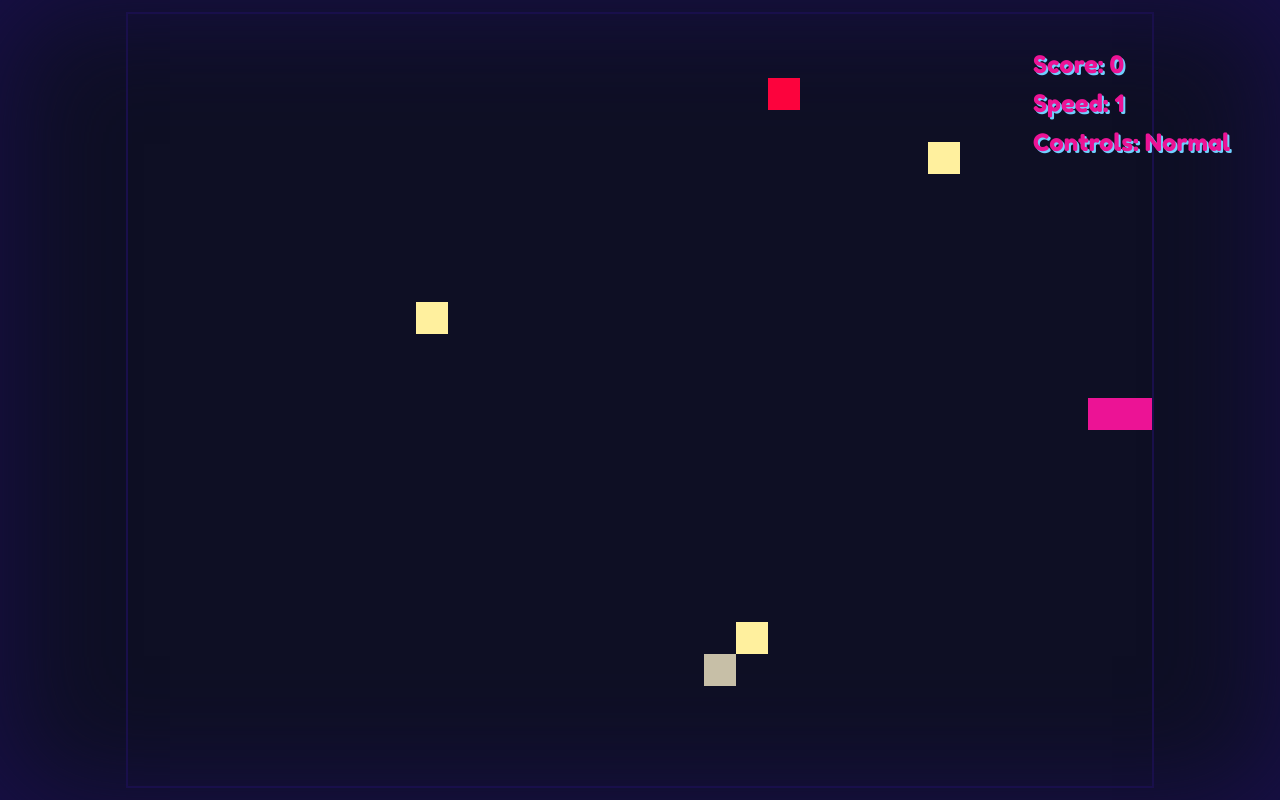
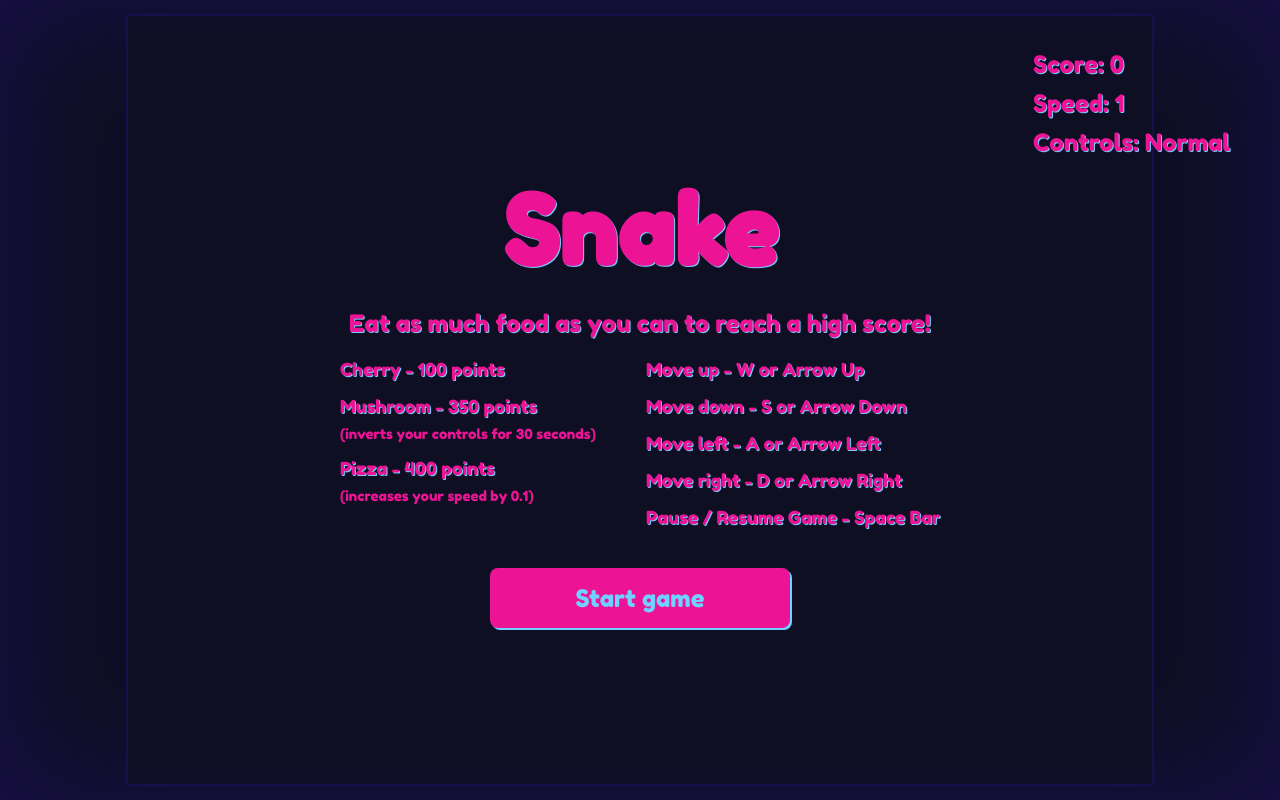
Before and after one commit to frankkluijtmans/snake-react, a React app: page / in a window 1280 px wide. Built offline with nearby package versions, Linux system fonts and the light colour scheme.

Commit message:
feat: Implement all game states and screens.

```diff
--- a/src/domain/Game.ts
+++ b/src/domain/Game.ts
@@ -7,7 +7,8 @@ import { Input } from "./Input";
 import { Helpers } from "./Helpers";
 import { store } from "../store/store";
 import { FoodType } from "../enums/FoodType";
-import { resetScore } from "../store/slices/GameState";
+import { GameState } from "../enums/GameState";
+import { resetScore, changeGameState } from "../store/slices/GameState";
 import { resetSideEffects } from "../store/slices/SideEffects";
 
 export class Game {
@@ -19,11 +20,14 @@ export class Game {
 	private food: Food[] = [];
 	private foodFactory: FoodFactory = new FoodFactory();
 	private gameLoop: any;
+	private gameState: GameState = GameState.INITIAL;
 
 	constructor() {
 		this.plane = new Plane();
 		this.input = new Input();
 		this.snake = new Snake(this.plane, this.input);
+		this.subScribeToGameState();
+		this.bindInput();
 	}
 
 	get speedMultiplier(): number {
@@ -31,7 +35,7 @@ export class Game {
 		return store.getState().sideEffects.speedMultiplier;
 	}
 
-    public setup(): void {
+	public start(): void {
 
 		this.resetObjects();
 		this.resetState();
@@ -56,10 +60,41 @@ export class Game {
 		}, 1000 / Math.round(this.FRAME_RATE * this.speedMultiplier));
 	}
 
+	private subScribeToGameState(): void {
+
+		store.subscribe(() => {
+
+			const newState: GameState = store.getState().gameState.state;
+			const oldState: GameState = this.gameState;
+
+			if(newState !== oldState) {
+
+				this.gameState = newState;
+				this.triggerStateChanges(oldState);
+			}
+		})
+	}
+
+	private triggerStateChanges(oldState: GameState): void {
+
+		switch(this.gameState) {
+			case GameState.PAUSED:
+				clearInterval(this.gameLoop);
+				return;
+			case GameState.ACTIVE:
+				oldState === GameState.PAUSED ? this.resetLoop() : this.start();
+				return;
+			case GameState.GAME_OVER:
+				this.food.forEach((food: Food) => food.remove(this.plane));
+				clearInterval(this.gameLoop);
+				return;
+		}
+	}
+
 	private resetObjects(): void {
 
 		// Initialize plane
-        this.plane.init();
+		if(!this.plane.grid) this.plane.init();
 
 		// Initialize snake
 		this.snake.init();
@@ -149,7 +184,7 @@ export class Game {
 			this.snake.coordinates.slice(0, this.snake.coordinates.length - 1)
 		)) {
 			clearInterval(this.gameLoop);
-            // Dispatch action to change gamestate
+			store.dispatch(changeGameState(GameState.GAME_OVER));
 			return true;
 		}
 
@@ -162,10 +197,25 @@ export class Game {
 			this.snake.coordinates[this.snake.coordinates.length - 1]
 		)) {
 			clearInterval(this.gameLoop);
-            // Dispatch action to change gamestate
+			store.dispatch(changeGameState(GameState.GAME_OVER));
 			return true;
 		}
 
 		return false;
 	}
+
+	private bindInput(): void {
+
+		this.input.subscribe({
+			keyCodes: ['Space'],
+			callback: () => {
+
+				if(this.gameState !== GameState.ACTIVE && this.gameState !== GameState.PAUSED) return;
+
+				store.dispatch(
+					this.gameState === GameState.ACTIVE ? changeGameState(GameState.PAUSED) : changeGameState(GameState.ACTIVE)
+				)
 			}
+		});
+	}
+}
--- a/src/domain/food/Food.ts
+++ b/src/domain/food/Food.ts
@@ -36,7 +36,7 @@ export abstract class Food {
 		this.triggerSideEffect();
 	}
 
-	private remove(plane: Plane): void {
+	public remove(plane: Plane): void {
 
 		plane.grid
 			.selectAll("rect[identifier='"+ this.identifier +"']")
--- a/src/enums/GameState.ts
+++ b/src/enums/GameState.ts
@@ -1,5 +1,6 @@
 export enum GameState {
 	INITIAL = "initial",
+	ACTIVE = "active",
 	PAUSED = "paused",
 	GAME_OVER = "game_over"
 }
--- a/src/main.tsx
+++ b/src/main.tsx
@@ -1,27 +1,59 @@
 import { render } from "react-dom";
 import React, { Component } from "react";
 import { Game } from "./domain/Game";
+import { store } from "./store/store";
+import { GameState } from "./enums/GameState";
 import ScoreBoard from "./ui/ScoreBoard";
 import Plane from "./ui/Plane";
 
 import "./styles/styles.scss";
+import GameOverScreen from "./ui/GameOverScreen";
+import PauseScreen from "./ui/PauseScreen";
+import StartScreen from "./ui/StartScreen";
 
-class Main extends Component {
+class Main extends Component<{}, {
+    gameState: GameState,
+    score: number
+}> {
 
     private controller: Game;
 
     constructor(props) {
         super(props);
+
         this.controller = new Game();
+        this.state = {
+            gameState: store.getState().gameState.state,
+            score: store.getState().gameState.score
+        };
+
+        this.subscribeToStoreChanges();
     }
 
-    componentDidMount() {
-        this.controller.setup();
+    private subscribeToStoreChanges(): void {
+
+        store.subscribe(() => {
+            this.setState({
+                gameState: store.getState().gameState.state,
+                score: store.getState().gameState.score
+            });
+        })
     }
 
     render() {
         return (
             <div className="GameWrapper">
+                {this.state.gameState === GameState.INITIAL &&
+                    <StartScreen/>
+                }
+                {this.state.gameState === GameState.PAUSED &&
+                    <PauseScreen/>
+                }
+                {this.state.gameState === GameState.GAME_OVER &&
+                    <GameOverScreen
+                        score={ this.state.score }
+                    />
+                }
                 <ScoreBoard/>
                 <Plane/>
             </div>
--- a/src/styles/styles.scss
+++ b/src/styles/styles.scss
@@ -1,3 +1,14 @@
+$pink: #EC1395;
+$blue: #70D0FF;
+$navy: #190F4B;
+$dark-navy: #0E0F24;
+
+* {
+    margin: 0;
+    padding: 0;
+    font-family: 'Fredoka One', cursive;
+}
+
 body {
     display: flex;
     justify-content: center;
@@ -5,16 +16,95 @@ body {
     height: 100vh;
     margin: 0;
     padding: 0;
-    background: #0E0F24;
-    box-shadow: inset 0 0 120px #190F4B;
-    font-family: 'Fredoka One', cursive;
+    background: $dark-navy;
+    box-shadow: inset 0 0 120px $navy;
+}
+
+.Screen {
+    position: absolute;
+    top: 50%;
+    left: 50%;
+    transform: translate(-50%, -50%);
+
+    display: flex;
+    flex-direction: column;
+    align-items: center;
+    justify-content: center;
+    width: 1024px;
+    height: 768px;
+    background: rgba($dark-navy, 0.8);
+
+    color: $pink;
+    text-shadow: $blue 1px 1px 0;
+
+    h2, h1 {
+        margin-bottom: 20px;
+    }
+
+    h1 {
+        font-size: 96px;
+    }
+
+    h2 {
+        font-size: 72px;
+    }
+
+    p {
+        font-size: 24px;
+    }
+
+    button {
+        width: 300px;
+        height: 60px;
+        margin-top: 40px;
+        border: 0;
+        border-radius: 8px;
+        background: $pink;
+        color: $blue;
+        box-shadow: 2px 2px 0 $blue;
+        font-size: 24px;
+        cursor: pointer;
+    }
+}
+
+.InstructionsWrapper {
+    display: flex;
+    margin-top: 20px;
+    flex-direction: row;
+    justify-content: space-between;
+
+    .List {
+        list-style-type: none;
+        font-size: 18px;
+
+        &:first-child {
+            margin-right: 50px;
+        }
+
+        li {
+            margin-top: 15px;
+
+            &:first-child {
+                margin-top: 0;
+            }
+
+            span {
+                display: block;
+                margin-top: 8px;
+                font-size: 14px;
+                text-shadow: none;
+            }
+        }
+    }
 }
 
 #plane {
-    border: 2px solid #190F4B;
+    width: 1024px;
+    height: 768px;
+    border: 2px solid $navy;
 
     .SnakePart {
-        fill: #EC1395;
+        fill: $pink;
     }
 
     .FoodCherry {
@@ -38,8 +128,8 @@ body {
     span {
         display: block;
         margin-bottom: 10px;
-        color: #EC1395;
-        text-shadow: #70D0FF 2px 2px 0;
+        color: $pink;
+        text-shadow: $blue 1px 1px 0;
         font-size: 24px;
     }
 }
--- /dev/null
+++ b/src/ui/GameOverScreen.tsx
@@ -0,0 +1,21 @@
+import React, { Component } from "react";
+import { store } from "../store/store";
+import { GameState } from "../enums/GameState";
+import { changeGameState } from "../store/slices/GameState";
+
+export default class GameOverScreen extends Component<{ score: number }, {}> {
+
+    constructor(props) {
+        super(props);
+    }
+
+    render() {
+        return (
+            <div className="Screen">
+                <h2>Game Over</h2>
+                <p>Your score was <strong>{ this.props.score }</strong>.</p>
+                <button onClick={() => store.dispatch(changeGameState(GameState.ACTIVE))}>Restart game</button>
+            </div>
+        );
+    }
+}
--- /dev/null
+++ b/src/ui/PauseScreen.tsx
@@ -0,0 +1,19 @@
+import React, { Component } from "react";
+import Instructions from "./StartScreen/Instructions";
+
+export default class PauseScreen extends Component {
+
+	constructor(props) {
+		super(props);
+	}
+
+	render() {
+		return (
+			<div className="Screen">
+				<h2>Game Paused</h2>
+				<p>Press <strong>space</strong> to continue.</p>
+				<Instructions/>
+			</div>
+		);
+	}
+}
--- /dev/null
+++ b/src/ui/StartScreen.tsx
@@ -0,0 +1,23 @@
+import React, { Component } from "react";
+import { store } from "../store/store";
+import { changeGameState } from "../store/slices/GameState";
+import { GameState } from "../enums/GameState";
+import Instructions from "./StartScreen/Instructions";
+
+export default class StartScreen extends Component {
+
+	constructor(props) {
+		super(props);
+	}
+
+	render() {
+		return (
+			<div className="Screen">
+				<h1>Snake</h1>
+				<p>Eat as much food as you can to reach a high score!</p>
+				<Instructions/>
+				<button onClick={() => store.dispatch(changeGameState(GameState.ACTIVE))}>Start game</button>
+			</div>
+		);
+	}
+}
--- /dev/null
+++ b/src/ui/StartScreen/Instructions.tsx
@@ -0,0 +1,27 @@
+import React, { Component } from "react";
+
+export default class Instructions extends Component {
+
+	constructor(props) {
+		super(props);
+	}
+
+	render() {
+		return (
+			<div className="InstructionsWrapper">
+				<ol className="List">
+					<li>Cherry - 100 points</li>
+					<li>Mushroom - 350 points <span>(inverts your controls for 30 seconds)</span></li>
+					<li>Pizza - 400 points <span>(increases your speed by 0.1)</span></li>
+				</ol>
+				<ol className="List">
+					<li>Move up - W or Arrow Up</li>
+					<li>Move down - S or Arrow Down</li>
+					<li>Move left - A or Arrow Left</li>
+					<li>Move right - D or Arrow Right</li>
+					<li>Pause / Resume Game - Space Bar</li>
+				</ol>
+			</div>
+		);
+	}
+}
```
Also changed, not shown: src/ui/End.tsx (deleted), src/ui/Paused.tsx (deleted). Lines whose indentation alone changed are shown as unchanged.
